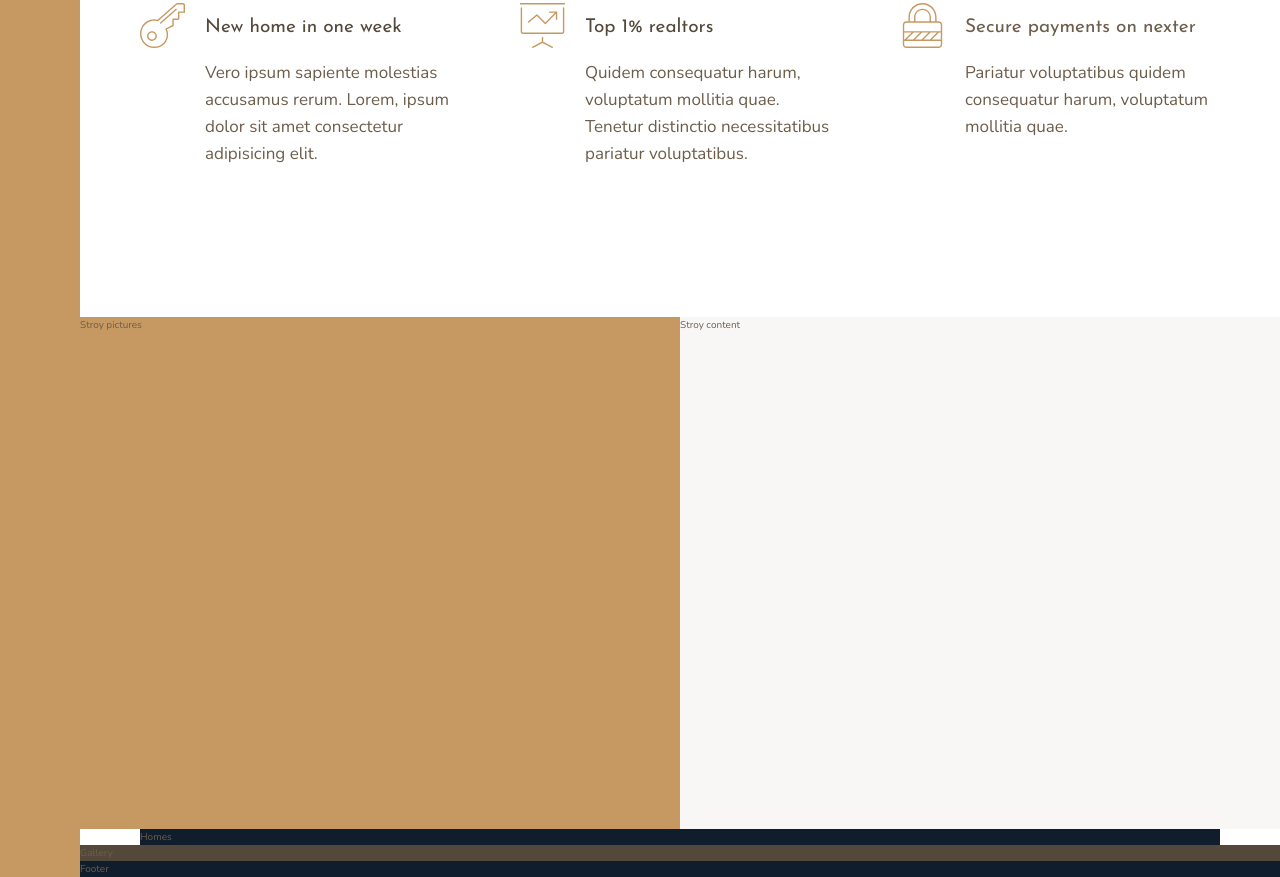
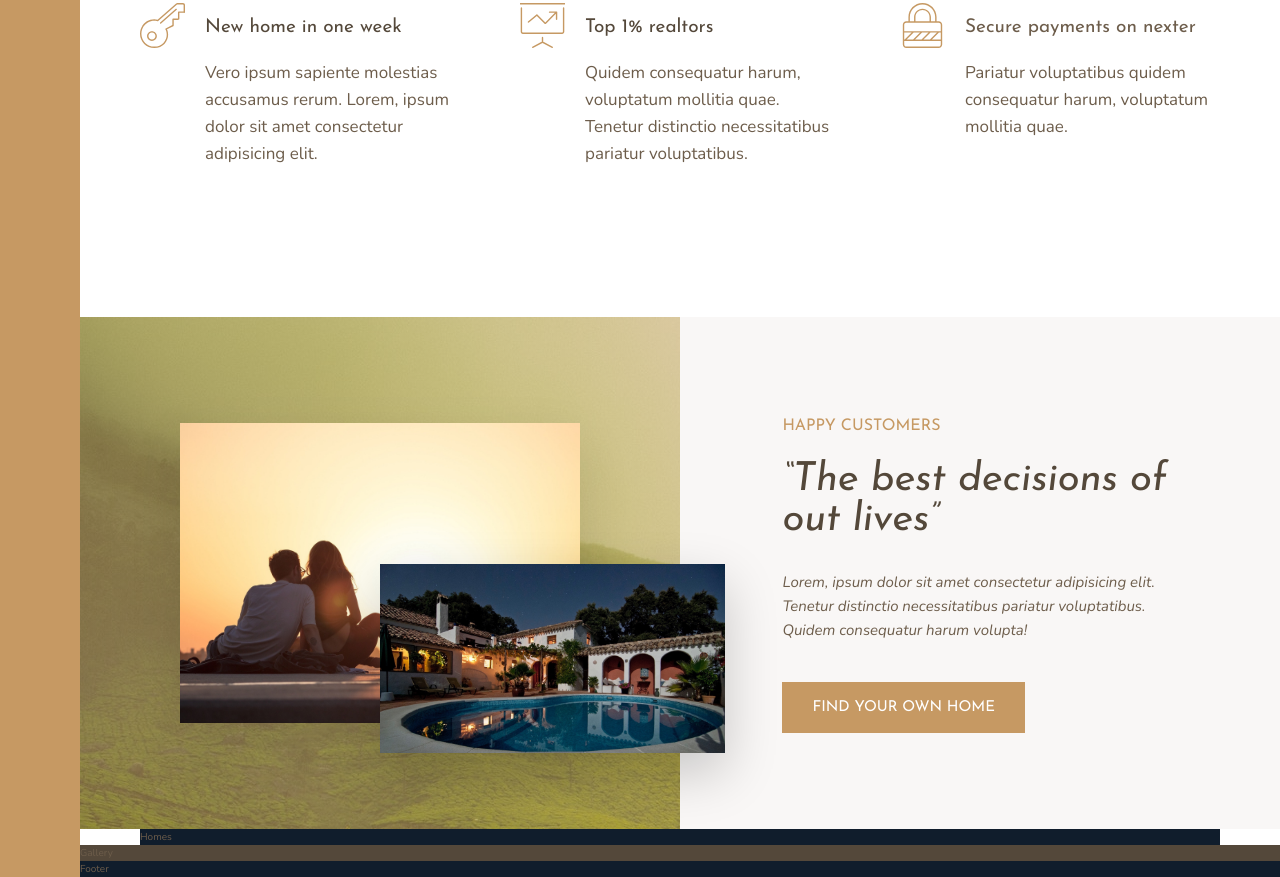
Before and after one commit to PoMkaNik/nexter, a website: page index.html in a window 1280 px wide. Shown: the part 991-1868 px from the top of the page. Drawn offline with nearby package versions, Linux system fonts and the light colour scheme.

Commit message:
story section added

```diff
--- a/index.html
+++ b/index.html
@@ -75,7 +75,8 @@
             <h4 class="heading-4 heading-4--dark">
                 Top 1% realtors
             </h4>
-            <p class="feature__text">Quidem consequatur harum, voluptatum mollitia quae. Tenetur distinctio necessitatibus pariatur voluptatibus.</p>
+            <p class="feature__text">Quidem consequatur harum, voluptatum mollitia quae. Tenetur distinctio
+                necessitatibus pariatur voluptatibus.</p>
         </div>
         <div class="feature">
             <svg class="feature__icon">
@@ -89,11 +90,22 @@
     </section>
 
     <div class="story__pictures">
-        Stroy pictures
+        <img src="img/story-1.jpeg" alt="Couple with new house" class="story__img--1">
+        <img src="img/story-2.jpeg" alt="New house" class="story__img--2">
     </div>
 
     <div class="story__content">
-        Stroy content
+        <h3 class="heading-3 mb-sm">
+            Happy customers
+        </h3>
+        <h2 class="heading-2 heading-2--dark mb-md">
+            &ldquo;The best decisions of out lives&rdquo;
+        </h2>
+        <p class="story__text mb-lg">
+            Lorem, ipsum dolor sit amet consectetur adipisicing elit. Tenetur distinctio necessitatibus pariatur
+            voluptatibus. Quidem consequatur harum volupta!
+        </p>
+        <button class="btn">Find your own home</button>
     </div>
 
     <section class="homes">
--- a/sass/_story.scss
+++ b/sass/_story.scss
@@ -2,10 +2,47 @@
   &__pictures {
     background-color: $color-primary;
     grid-column: full-start / col-end 4;
+    background-image: linear-gradient(
+        rgba($color-primary, 0.5),
+        rgba($color-primary, 0.5)
+      ),
+      url(../img/back.jpg);
+
+    display: grid;
+    grid-template-rows: repeat(6, 1fr);
+    grid-template-columns: repeat(6, 1fr);
+    align-items: center;
+  }
+
+  &__img--1 {
+    width: 100%;
+    grid-row: 2 / 6;
+    grid-column: 2 / 6;
+    box-shadow: 0 2rem 5rem rgba(0, 0, 0, 0.1);
+  }
+
+  &__img--2 {
+    width: 115%;
+    grid-row: 4 / 6;
+    grid-column: 4 / 7;
+    box-shadow: 0 2rem 5rem rgba(0, 0, 0, 0.2);
+    z-index: 10;
   }
 
   &__content {
     background-color: $color-grey-light-1;
     grid-column: col-start 5 / full-end;
+
+    padding: 6rem 8vw;
+
+    display: flex;
+    flex-direction: column;
+    justify-content: center;
+    align-items: flex-start;
+  }
+
+  &__text {
+    font-size: 1.5rem;
+    font-style: italic;
   }
 }
--- a/sass/_typography.scss
+++ b/sass/_typography.scss
@@ -9,10 +9,25 @@
 
 .heading-2 {
   @extend %heading;
+  font-size: 4rem;
+  font-style: italic;
+  line-height: 1;
+
+  &--light {
+    color: $color-grey-light-1;
+  }
+
+  &--dark {
+    color: $color-grey-dark-1;
+  }
 }
 
 .heading-3 {
   @extend %heading;
+
+  font-size: 1.6rem;
+  color: $color-primary;
+  text-transform: uppercase;
 }
 
 .heading-4 {
@@ -27,3 +42,36 @@
     color: $color-grey-dark-1;
   }
 }
+
+.btn {
+  background-color: $color-primary;
+  color: #fff;
+  border: none;
+  border-radius: 0;
+  font-family: $font-display;
+  font-size: 1.5rem;
+  text-transform: uppercase;
+  padding: 1.8rem 3rem;
+  cursor: pointer;
+  transition: all 0.2s;
+
+  &:hover {
+    background-color: $color-primary-dark;
+  }
+}
+
+.mb-sm {
+  margin-bottom: 2rem;
+}
+
+.mb-md {
+  margin-bottom: 3rem;
+}
+
+.mb-lg {
+  margin-bottom: 4rem;
+}
+
+.mb-xl {
+  margin-bottom: 8rem;
+}
```
Also changed, not shown: css/style.css.
